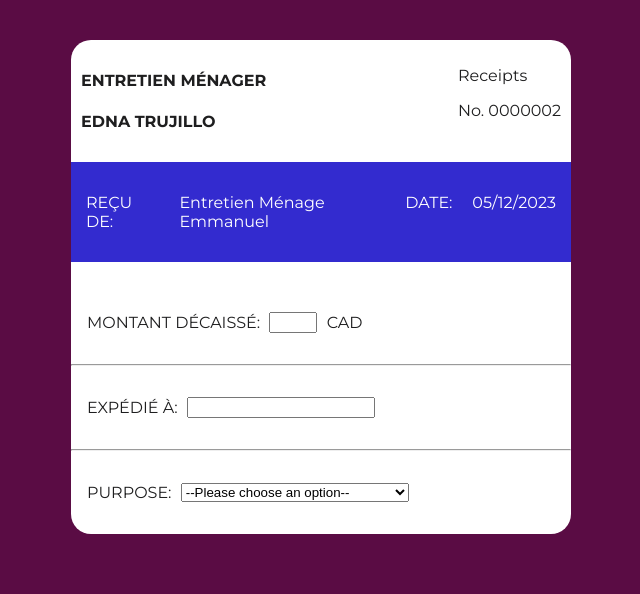
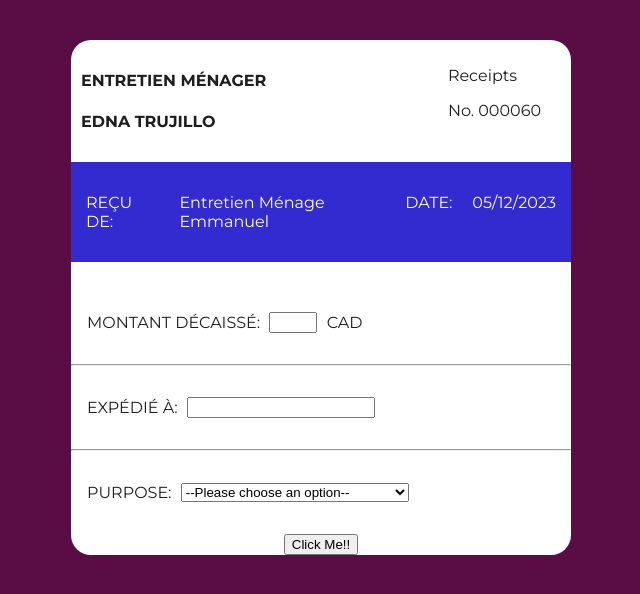
Before and after one commit to Emmanuel-459/service, a React (Create React App) app: page /#/ in a window 1280 px wide. Shown: the top 594 px of the page, without its empty margins (319-959 px from the left). Built offline with nearby package versions, Linux system fonts and the light colour scheme.

Commit message:
Add useState Hook for Receipts Number

```diff
--- a/src/routes/Receipt/Receipt.js
+++ b/src/routes/Receipt/Receipt.js
@@ -1,7 +1,18 @@
-import { React } from "react";
+import React  from "react";
 import "./Receipt.css";
 
 function Receipt() {
+
+  let today = new Date();
+  let dd = String(today.getDate()).padStart(2, "0");
+  let mm = String(today.getMonth() + 1).padStart(2, "0"); //January is 0!
+  let yyyy = today.getFullYear();
+
+  today = mm + "/" + dd + "/" + yyyy;
+
+
+  const [num, setNum] = React.useState(60);
+
   return (
     <div className="containerPrincipalReceipt">
       <div className="header">
@@ -9,9 +20,9 @@ function Receipt() {
           <h4>ENTRETIEN MÉNAGER</h4>
           <h4>EDNA TRUJILLO</h4>
         </div>
-        <div>
+        <div className="padding-right">
           <p>Receipts</p>
-          <p>No. 0000002</p>
+          <p>No. 0000{num}</p>
         </div>
       </div>
       <div className="blue-header">
@@ -28,13 +39,21 @@ function Receipt() {
       <div className="content">
         <div className="flex">
           <p>MONTANT DÉCAISSÉ:</p>
-          <input type="number" name="dollar" className="width-40px margin-left-2" />
+          <input
+            type="number"
+            name="dollar"
+            className="width-40px margin-left-2"
+          />
           <p className="margin-left-2">CAD</p>
         </div>
         <hr />
         <div className="flex">
           <p>EXPÉDIÉ À:</p>
-          <input type="text" name="expide" className="width-180px margin-left-2" />
+          <input
+            type="text"
+            name="expide"
+            className="width-180px margin-left-2"
+          />
         </div>
         <hr />
         <div className="flex">
@@ -47,15 +66,12 @@ function Receipt() {
           </select>
         </div>
       </div>
+      <button
+        onClick={() => { setNum(num+1);}}>
+        Click Me!!
+      </button>
     </div>
   );
 }
 
-let today = new Date();
-let dd = String(today.getDate()).padStart(2, "0");
-let mm = String(today.getMonth() + 1).padStart(2, "0"); //January is 0!
-let yyyy = today.getFullYear();
-
-today = mm + "/" + dd + "/" + yyyy;
-
 export { Receipt };
```
